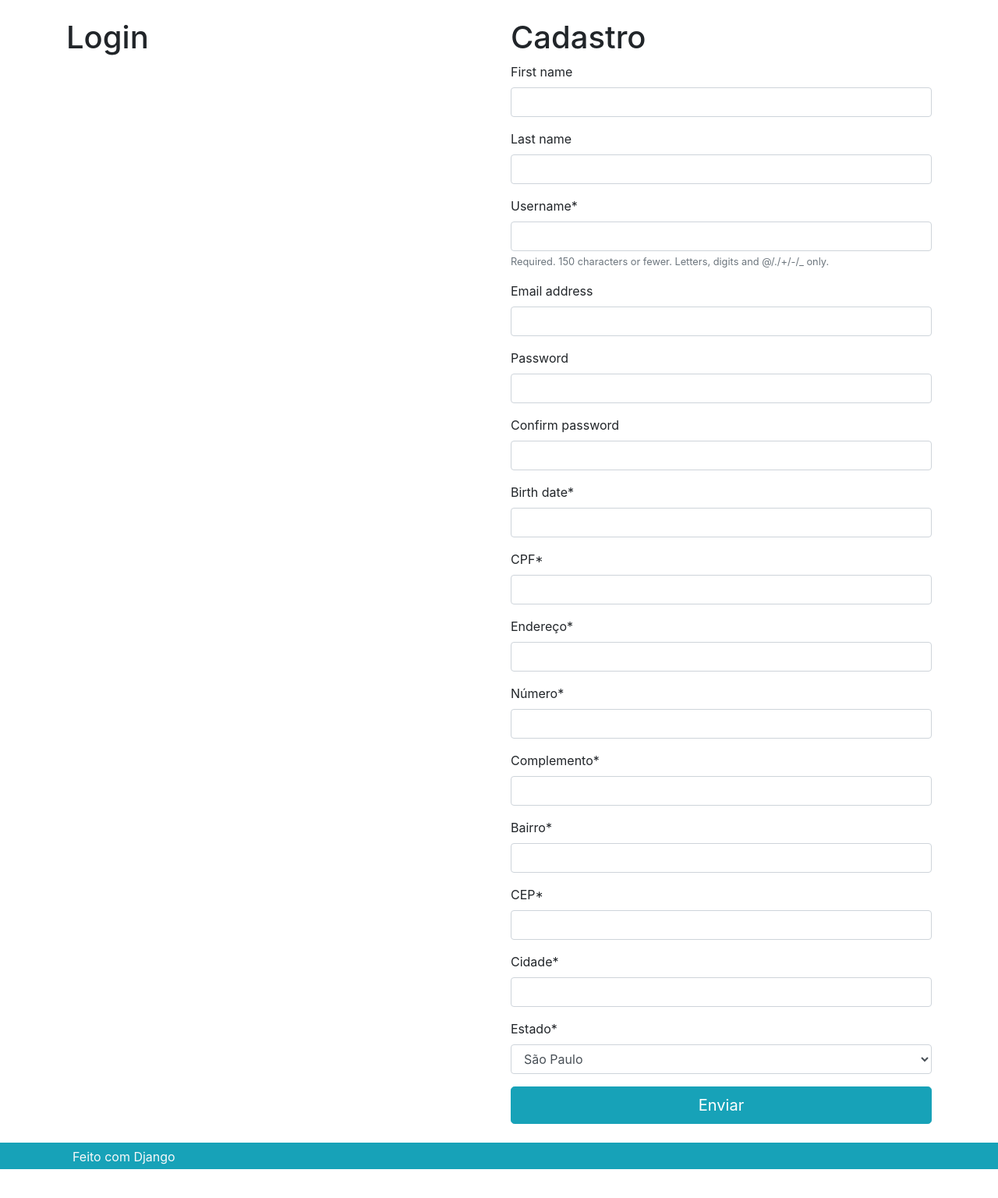
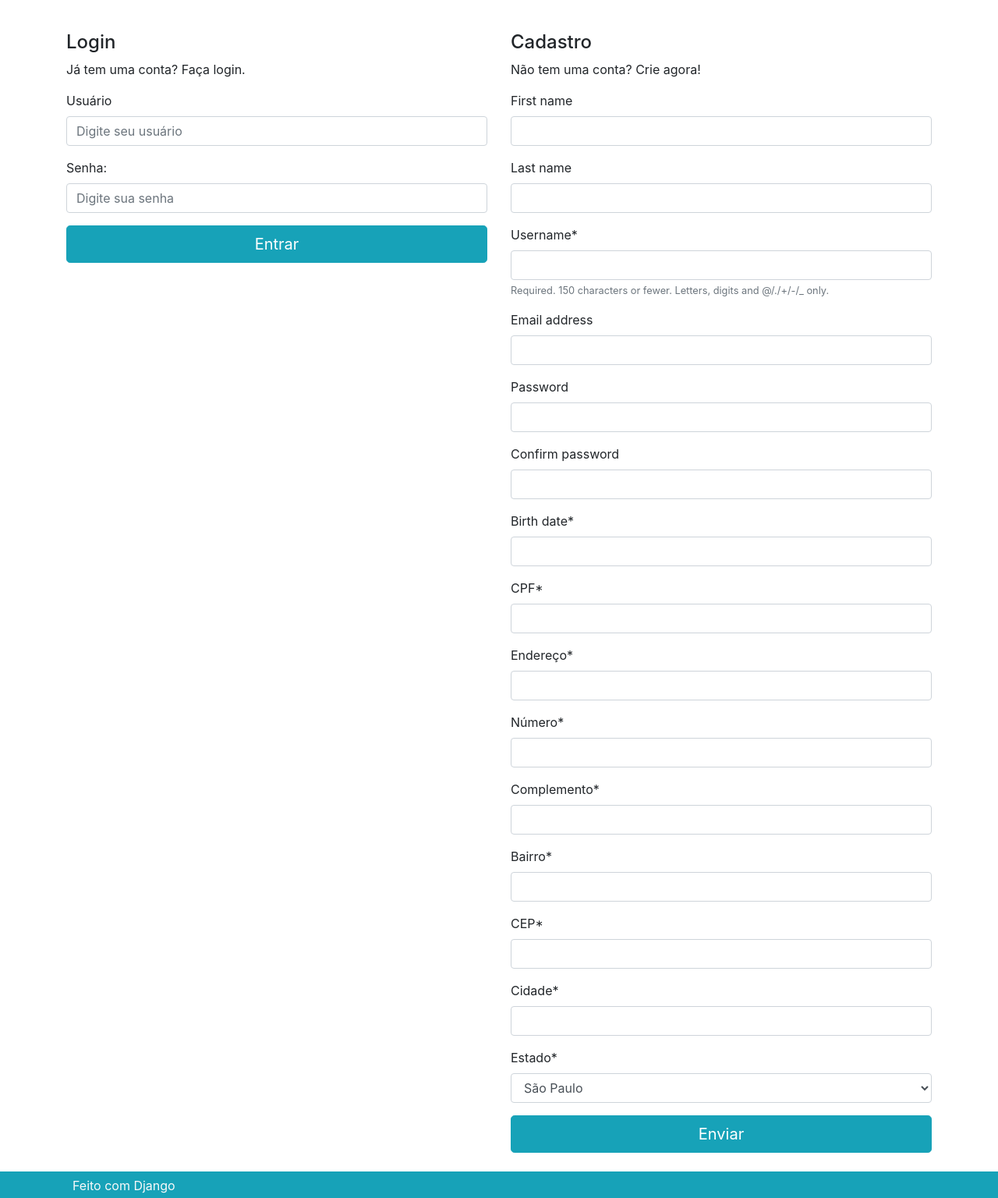
Before and after one commit to f-andrei/e-commerce, a Django app: page /user/ in a window 1280 px wide. Shown: the part 56-1592 px from the top of the page at 78% size. Before the commit the page ends 1555 px from the top, so only its background shows below. Run offline with Django 3.2, Linux system fonts and the light colour scheme; some libraries are stand-ins or nearby versions.

Commit message:
add: login page

```diff
--- a/users/templates/profile/register.html
+++ b/users/templates/profile/register.html
@@ -6,14 +6,31 @@
 
 <div class="row">
     {% if not request.user.is_authenticated %}
-        <div class="col-lg">
-            <h1>Login</h1>
+        <div class="col-lg mt-3">
+            <h4>Login</h4>
+            <p>Já tem uma conta? Faça login.</p>
+
+            <form method="POST" action="{% url 'users:login' %}">
+                {% csrf_token %}
+                <div class="form-group">
+                    <label for="InputUsuario1">Usuário</label>
+                    <input type="text" name='username' class="form-control" id="InputUsuario1"
+                        aria-describedby="usuarioHelp" placeholder="Digite seu usuário">
+                </div>
+                <div class="form-group">
+                    <label for="exampleInputPassword1">Senha:</label>
+                    <input name='password' type="password" class="form-control" id="exampleInputPassword1"
+                        placeholder="Digite sua senha">
+                </div>
+                <button type="submit" class="btn btn-primary btn-block btn-lg">Entrar</button>
+            </form>
         </div>
     {% endif %}
 
-    <div class="col-lg">
+    <div class="col-lg mt-3">
         {% block profile_title %}
-            <h1>Cadastro</h1>
+            <h4>Cadastro</h4>
+            <p>Não tem uma conta? Crie agora!</p>
         {% endblock %}
         <form method="POST" action="">
             {% csrf_token %}
--- a/users/views.py
+++ b/users/views.py
@@ -1,9 +1,10 @@
-from django.shortcuts import render, get_object_or_404
+from django.shortcuts import render, get_object_or_404, redirect
 from django.views.generic import ListView
 from django.views import View
 from django.http import HttpResponse
 from django.contrib.auth.models import User
-from django.contrib.auth import authenticate, login
+from django.contrib.auth import authenticate, login, logout
+from django.contrib import messages
 from . import models
 from . import forms
 import copy
@@ -63,8 +64,12 @@ class BaseProfile(View):
 class Create(BaseProfile):
     def post(self, *args, **kwargs):
 
-        #if not self.userform.is_valid() or not self.profileform.is_valid():
-        if not self.userform.is_valid():
+        if not self.userform.is_valid() or not self.profileform.is_valid():
+            messages.error(
+                self.request,
+                'Erro ao criar conta. Verifique se todos ' \
+                'os campos estão preenchidos corretamente.'
+            )
             return self.render
 
         username = self.userform.cleaned_data.get('username')
@@ -114,16 +119,60 @@ class Create(BaseProfile):
 
         self.request.session['cart'] = self.cart
         self.request.session.save()
-        return self.render
+
+        messages.success(
+            self.request,
+            'Conta criada ou atualizada com sucesso!'
+        )
+
+        return redirect('users:create')
+
 
 class Update(View):
     def get(self, *args, **kwargs):
         return HttpResponse('Atualizar')
 
 class Login(View):
-    def get(self, *args, **kwargs):
-        return HttpResponse('Login')
+    def post(self, *args, **kwargs):
+        username = self.request.POST.get('username')
+        password = self.request.POST.get('password')
+
+        if not username or not password:
+            messages.error(
+                self.request,
+                'Usuário ou senha inválidos.'
+                )
+            return redirect('users:create')
+
+        user = authenticate(
+            self.request,
+            username=username,
+            password=password
+        )
+
+        if not user:
+            messages.error(
+                self.request,
+                'Usuário ou senha inválidos.'
+                )
+            return redirect('users:create')
+
+        login(self.request, user=user)
+
+        messages.success(
+            self.request,
+            'Logado com sucesso'
+        )
+        return redirect('products:cart')
 
 class Logout(View):
     def get(self, *args, **kwargs):
-        return HttpResponse('Logout')
+        cart = copy.deepcopy(self.request.session.get('cart'))
+        logout(self.request)
+        messages.success(
+            self.request,
+            'Conta desconectada com sucesso.'
+        )
+        self.request.session['cart'] = cart
+        self.request.session.save()
+        return redirect('products:list')
```
